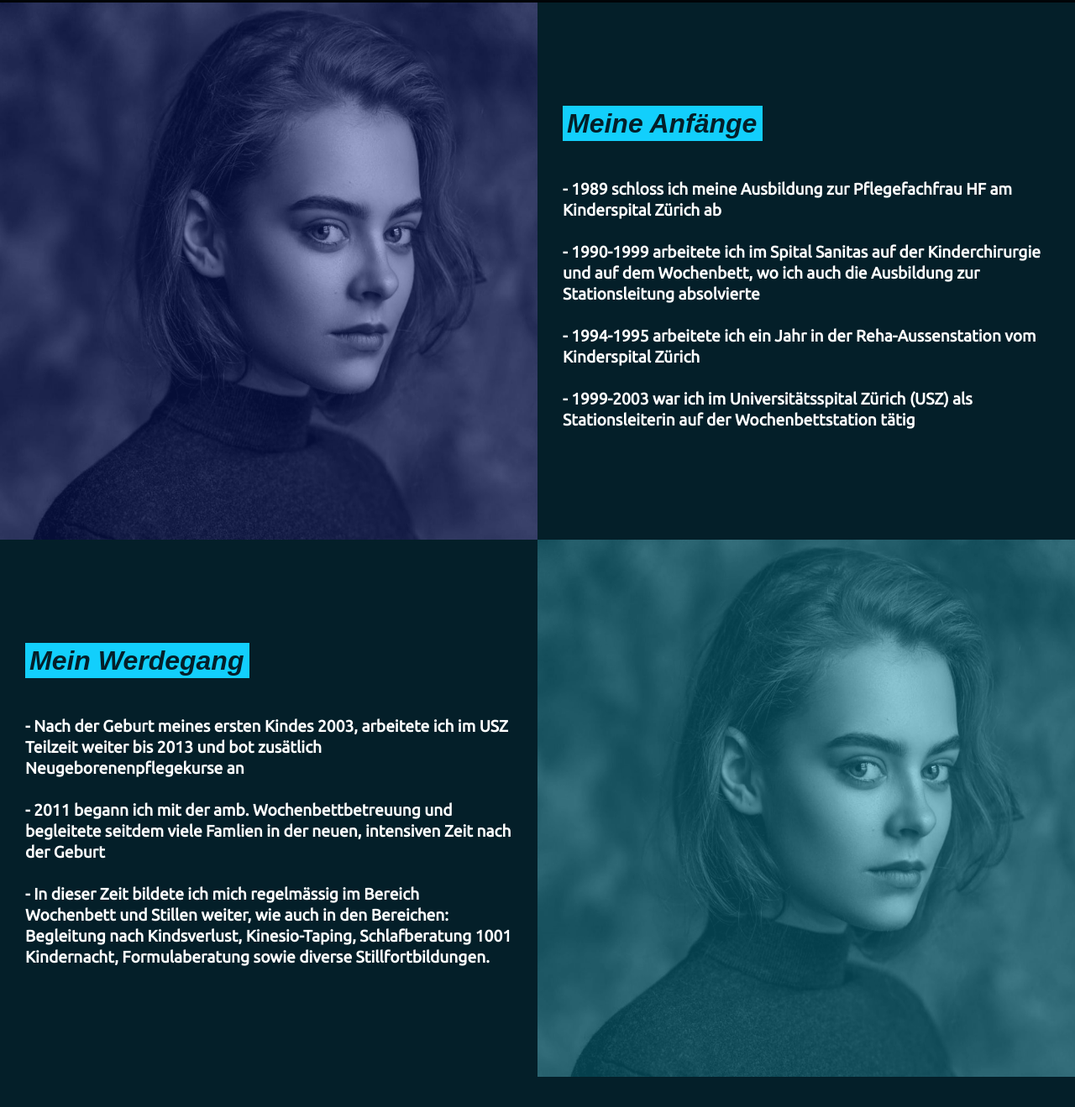
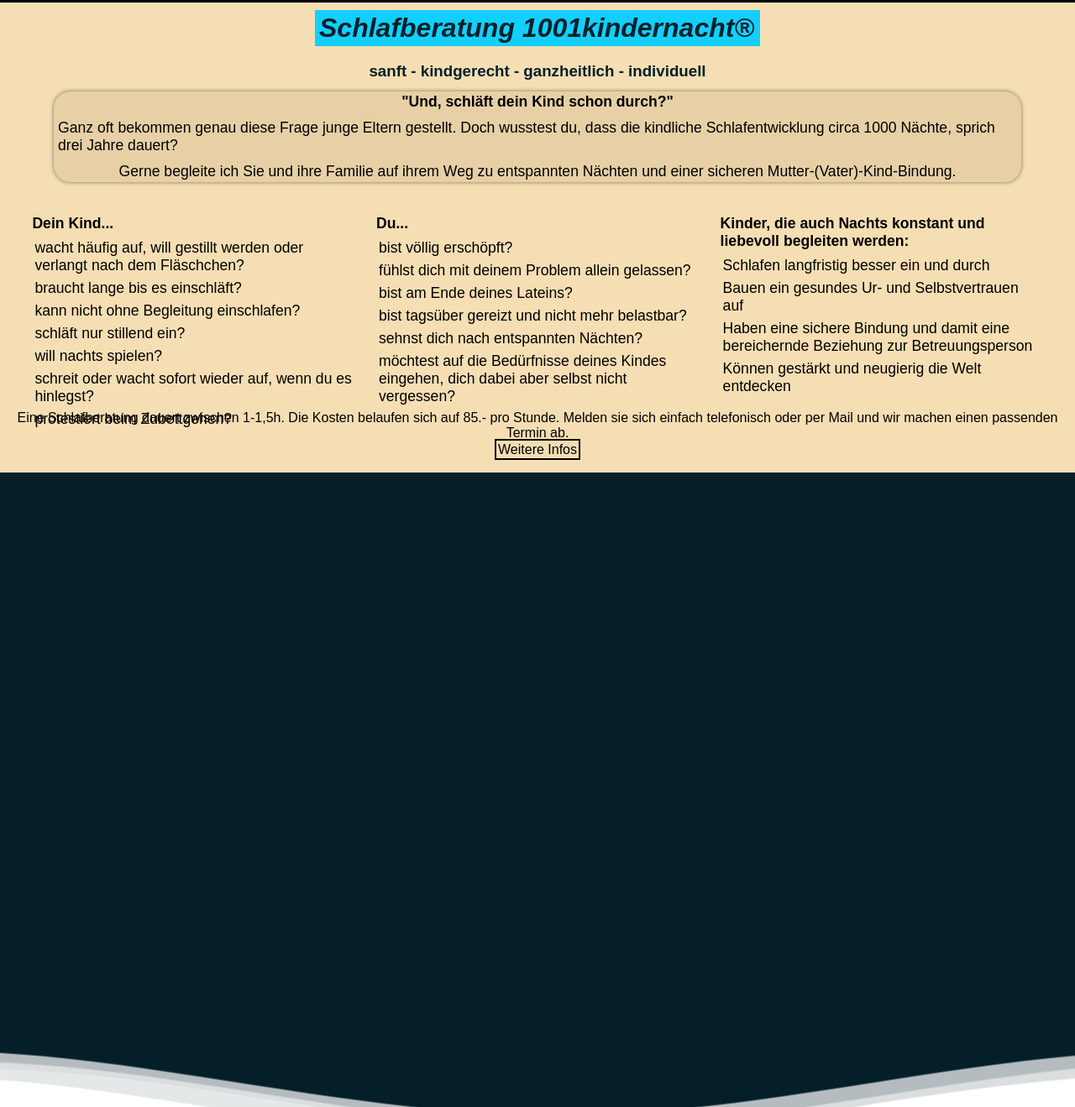
Before and after one commit to LorisMueller/Umsorgt-nach-der-Geburt, a plain HTML site: page offer.html in a window 1280 px wide. Shown: the part 797-2116 px from the top of the page at 84% size. Drawn offline with Linux system fonts and the light colour scheme; grey boxes are pictures that could not be loaded.

Commit message:
added first section on offer page

```diff
--- a/css/offer.css
+++ b/css/offer.css
@@ -1,5 +1,6 @@
 @import url('https://fonts.googleapis.com/css2?family=Ubuntu:wght@300;400&display=swap');
 @import url('https://fonts.googleapis.com/css2?family=Roboto:wght@300;400&display=swap');
+
 body {
     margin: 0;
     padding: 0;
@@ -165,126 +166,152 @@ a {
 }
 
 
-/* End -- Header - Video - Title */
+/* Content */
 
-.picture {
-    height: 100%;
-    width: 50vw;
+#schlafberatung {
+    background-color: wheat;
+    display: flex;
+    flex-direction: column;
+    align-items: center;
+    height: 70vh !important;
 }
 
-.text {
-    width: 50vw;
-    background-color: #041f29;
-    color: white;
+.title-section {
+    width: 100%;
+    height: 10vh;
+    margin-top: 20px;
     display: flex;
+    flex-direction: column;
+    justify-content: center;
     align-items: center;
 }
 
-.text-container {
-    padding-left: 30px;
-    padding-right: 30px;
-    display: flex;
-    flex-direction: column;
-}
-
-.text-h1 {
-    font-family: '', sans-serif;
+.title-text {
+    margin: 0;
+    font-size: 200%;
+    font-weight: 900;
+    background-color: #12CFFC;
     color: #041f29;
-    display: inline-block;
-}
-
-.text-h1 span {
-    background-color: #12CFFC;
     padding-left: 5px;
     padding-right: 7px;
     padding-top: 3px;
     padding-bottom: 3px;
 }
 
-.h4-container {
-    height: 83%;
+.subtitle-section {
+    width: 100%;
+    height: 15vh;
+    display: flex;
+    flex-direction: column;
+    justify-content: center;
+    align-items: center;
 }
 
-#first-h4 {
-    font-family: 'Ubuntu', sans-serif;
-    font-size: 120%;
-    line-height: 25px;
-    text-align: left;
+.subtitle-section .subtitle-section-card {
+    width: 90%;
+    height: 90%;
+    display: flex;
+    flex-direction: column;
+    justify-content: center;
+    align-items: center;
+    border-radius: 20px;
+    /* background-color: rgb(207, 180, 131); */
+    background-color: rgb(231, 208, 166);
+    box-shadow: 0 0 5px rgba(0, 0, 0, 0.5);
 }
 
-.zoom-container {
-    display: block;
-    overflow: hidden;
+.subtitle-section .subtitle-section-card p {
+    font-size: 110%;
+    margin: 0;
+    padding: 5px;
 }
 
-#first-picture {
-    background-image: url(../Dateien/Images/portrait_test2.jpg);
-    filter: grayscale(0%);
-    background-size: 100% 100%;
-    transition: .5s ease;
+.title-subtext {
+    color: #041f29;
 }
 
-#first-zoom:hover #first-picture {
-    transform: scale(1.05);
+.content-section {
+    width: 100%;
+    height: 33vh;
+    display: flex;
+    flex-direction: row;
+    justify-content: center;
+    align-items: center;
 }
 
-#first-picture:hover #first-overlay {
-    opacity: 0;
-    cursor: pointer;
+.content-part {
+    width: 30%;
+    height: 90%;
+    margin: 1%;
 }
 
-#first-overlay {
-    backdrop-filter: grayscale(100%);
-    position: absolute;
-    top: 0;
-    bottom: 0;
-    left: 0;
-    right: 0;
-    opacity: 1;
-    transition: .5s ease;
-    overflow: hidden;
-    background-color: rgba(28, 61, 230, 0.24);
+.content-text {
+    font-size: 110%;
+    margin-top: 20px;
 }
 
-#second-picture {
-    background-image: url(../Dateien/Images/portrait_test2.jpg);
-    filter: grayscale(0%);
-    background-size: 100% 100%;
-    transition: .5s ease;
+.content-text p {
+    margin: 0;
+    padding: 3px;
 }
 
-#second-picture:hover {
-    filter: grayscale(0%);
+.content-text .content-text-title {
+    padding-bottom: 5px;
 }
 
-#second-zoom:hover #second-picture {
-    transform: scale(1.05);
+.final-section {
+    width: 100%;
+    height: 5vh;
+    display: flex;
+    flex-direction: column;
+    justify-content: center;
+    align-items: center;
+    text-align: center;
 }
 
-#second-picture:hover #second-overlay {
-    opacity: 0;
-    cursor: pointer;
+.final-section p {
+    margin: 0;
+    padding: 5px;
 }
 
-#second-overlay {
-    backdrop-filter: grayscale(100%);
-    position: absolute;
-    top: 0;
-    bottom: 0;
-    left: 0;
-    right: 0;
+.info-point {
+    width: 100%;
+    text-align: center;
+    position: relative;
+    display: inline-block;
+  }
+
+  .info-icon {
+    border: 2px solid black;
+    cursor: pointer;
+    padding: 2px;
+  }
+
+  .modal {
+    position: fixed;
+    height: 13vh;
+    top: 80%;
+    left: 50%;
+    transform: translate(-50%, -50%);
+    width: 90%;
+    background-color: rgba(245, 222, 179, 0.95);
+    box-shadow: 0 4px 8px rgba(0, 0, 0, 0.2);
+    opacity: 0;
+    visibility: hidden;
+    transition: opacity 0.3s ease, visibility 0.3s ease;
+    z-index: 999;
+  }
+
+  .info-point:hover .modal {
     opacity: 1;
-    transition: .5s ease;
-    overflow: hidden;
-    background-color: rgba(18, 207, 252, 0.3);
-}
+    visibility: visible;
+  }
 
-#second-h4 {
-    font-family: 'Ubuntu', sans-serif;
-    font-size: 160%;
-    line-height: 40px;
-    text-align: center;
-}
+  .modal-content {
+    padding: 2px;
+  }
+
+/* Footer */
 
 #footer {
     background-color: #041f29;
@@ -416,6 +443,7 @@ a {
     0% {
         transform: translate3d(-90px, 0, 0);
     }
+
     100% {
         transform: translate3d(85px, 0, 0);
     }
@@ -429,9 +457,11 @@ a {
         height: 40px;
         min-height: 40px;
     }
+
     .content {
         height: 30vh;
     }
+
     h1 {
         font-size: 24px;
     }
--- a/offer.html
+++ b/offer.html
@@ -33,54 +33,106 @@
         </div>
     </div>
 
+    <div class="section" id="schlafberatung">
 
-    <div class="section">
-        <div class="zoom-container" id="first-zoom">
-            <div class="picture" id="first-picture">
-                <div id="first-overlay"></div>
+        <div class="title-section">
+            <h2 class="title-text"><em>Schlafberatung 1001kindernacht®</em></h2>
+            <h3 class="title-subtext">sanft - kindgerecht - ganzheitlich - individuell</h3>
+        </div>
+
+        <div class="subtitle-section">
+            <div class="subtitle-section-card">
+                <p><b>"Und, schläft dein Kind schon durch?"</b></p>
+                <p>Ganz oft bekommen genau diese Frage junge Eltern gestellt. Doch wusstest du, dass die kindliche
+                    Schlafentwicklung circa 1000 Nächte, sprich drei Jahre dauert? </p>
+                <p>Gerne begleite ich Sie und ihre Familie auf ihrem Weg zu entspannten Nächten und einer sicheren
+                    Mutter-(Vater)-Kind-Bindung.</p>
             </div>
         </div>
 
-        <div class="text">
-            <div class="text-container">
-                <h1 class="text-h1"><span><em>Meine Anfänge</em></span></h1>
-                <div class="h4-container">
-                    <h4 id="first-h4"> - 1989 schloss ich meine Ausbildung zur Pflegefachfrau HF am Kinderspital Zürich
-                        ab <br><br> - 1990-1999 arbeitete ich im Spital Sanitas auf der Kinderchirurgie und auf dem
-                        Wochenbett, wo ich auch die Ausbildung zur Stationsleitung absolvierte<br><br> - 1994-1995
-                        arbeitete ich ein Jahr in der Reha-Aussenstation vom Kinderspital Zürich <br><br> - 1999-2003
-                        war ich im Universitätsspital Zürich (USZ) als Stationsleiterin auf der Wochenbettstation tätig
-                    </h4>
+        <div class="content-section">
+
+            <div class="content-part">
+                <div class="content-text">
+                    <div class="content-text-title">
+                        <b>Dein Kind...</b><br />
+                    </div>
+                    <p>wacht häufig auf, will gestillt werden oder verlangt nach dem Fläschchen? <br /></p>
+                    <p>braucht lange bis es einschläft? <br /></p>
+                    <p>kann nicht ohne Begleitung einschlafen? <br /></p>
+                    <p>schläft nur stillend ein? <br /></p>
+                    <p>will nachts spielen? <br /></p>
+                    <p>schreit oder wacht sofort wieder auf, wenn du es hinlegst? <br /></p>
+                    <p>protestiert beim Zubettgehen? <br /></p>
                 </div>
             </div>
+
+            <div class="content-part">
+                <div class="content-text">
+                    <div class="content-text-title">
+                        <b>Du...</b><br />
+                    </div>
+                    <p>bist völlig erschöpft? <br /></p>
+                    <p>fühlst dich mit deinem Problem allein gelassen? <br /></p>
+                    <p>bist am Ende deines Lateins? <br /></p>
+                    <p>bist tagsüber gereizt und nicht mehr belastbar? <br /></p>
+                    <p>sehnst dich nach entspannten Nächten? <br /></p>
+                    <p>möchtest auf die Bedürfnisse deines Kindes eingehen, dich dabei aber selbst nicht
+                        vergessen?<br /></p>
+                </div>
+            </div>
+
+            <div class="content-part">
+                <div class="content-text">
+                    <div class="content-text-title">
+                        <b>Kinder, die auch Nachts konstant und liebevoll begleiten werden: </b><br />
+                    </div>
+                    <p>Schlafen langfristig besser ein und durch<br /></p>
+                    <p>Bauen ein gesundes Ur- und Selbstvertrauen auf<br /></p>
+                    <p>Haben eine sichere Bindung und damit eine bereichernde Beziehung zur Betreuungsperson<br /></p>
+                    <p>Können gestärkt und neugierig die Welt entdecken<br /></p>
+                </div>
+            </div>
+
         </div>
-    </div>
 
+        <div class="final-section">
+            <!-- <p>Du erhältst keinen allgemein gültigen "Fahrplan", der von heute auf morgen funktioniert und ein
+                durchschlafendes Kind verspricht.
+                Viel mehr zeige ich dir auf, wie du die Bindung und Beziehung zu deinem Kind stärken kannst und finde
+                mit dir Lösungsansätze, die für eure Familiensituation, unter Berücksichtigung der Bedürfnisse aller
+                Familienmitglieder, passend sind.</p>
+            <p>Die 1001kindernacht® Schlafberatung wurde von Sibylle Lüpold ("Ich will bei Euch schlafen" / "Stillen
+                ohne Zwang") entwickelt (www.1001kindernacht.ch). Es handelt sich um eine ganzheitliche und
+                bindungsorientierte Beratung, die sich von verhaltenstherapeutischen Schlaflernmethoden (z.B. der
+                Ferbermethode) klar unterscheidet.</p> -->
+            <p>Eine Schlafberatung dauert zwischen 1-1,5h. Die Kosten belaufen sich auf 85.- pro Stunde. Melden sie
+                sich einfach telefonisch oder per Mail und wir machen einen passenden Termin ab.</p>
+        </div>
 
-    <div class="section">
-        <div class="text">
-            <div class="text-container">
-                <h1 class="text-h1"><span><em>Mein Werdegang</em></span></h1>
-                <div class="h4-container">
-                    <h4 id="first-h4"> - Nach der Geburt meines ersten Kindes 2003, arbeitete ich im USZ Teilzeit weiter
-                        bis 2013 und bot zusätlich Neugeborenenpflegekurse an <br><br> - 2011 begann ich mit der amb.
-                        Wochenbettbetreuung und begleitete seitdem viele Famlien in
-                        der neuen, intensiven Zeit nach der Geburt <br><br> - In dieser Zeit bildete ich mich
-                        regelmässig im
-                        Bereich Wochenbett und Stillen weiter, wie auch in den Bereichen: <br> Begleitung nach
-                        Kindsverlust,
-                        Kinesio-Taping, Schlafberatung 1001 Kindernacht, Formulaberatung
-                        sowie diverse Stillfortbildungen.
-                    </h4>
+        <div class="info-point">
+            <span class="info-icon">Weitere Infos</span>
+            <div class="modal">
+                <div class="modal-content">
+                    <p>Du erhältst keinen allgemein gültigen "Fahrplan", der von heute auf morgen funktioniert und ein
+                        durchschlafendes Kind verspricht.
+                        Viel mehr zeige ich dir auf, wie du die Bindung und Beziehung zu deinem Kind stärken kannst und
+                        finde mit dir Lösungsansätze, die für eure Familiensituation, unter Berücksichtigung der
+                        Bedürfnisse aller Familienmitglieder, passend sind.</p>
+                    <p>Die 1001kindernacht® Schlafberatung wurde von Sibylle Lüpold ("Ich will bei Euch schlafen" /
+                        "Stillen ohne Zwang") entwickelt (www.1001kindernacht.ch). Es handelt sich um eine ganzheitliche
+                        und bindungsorientierte Beratung, die sich von verhaltenstherapeutischen Schlaflernmethoden
+                        (z.B. der Ferbermethode) klar unterscheidet.</p>
                 </div>
             </div>
         </div>
 
-        <div class="zoom-container" id="second-zoom">
-            <div class="picture" id="second-picture">
-                <div id="second-overlay"></div>
-            </div>
-        </div>
+    </div>
+
+
+
+    <div class="section">
+
     </div>
 
     <div class="section" id="footer">
```
